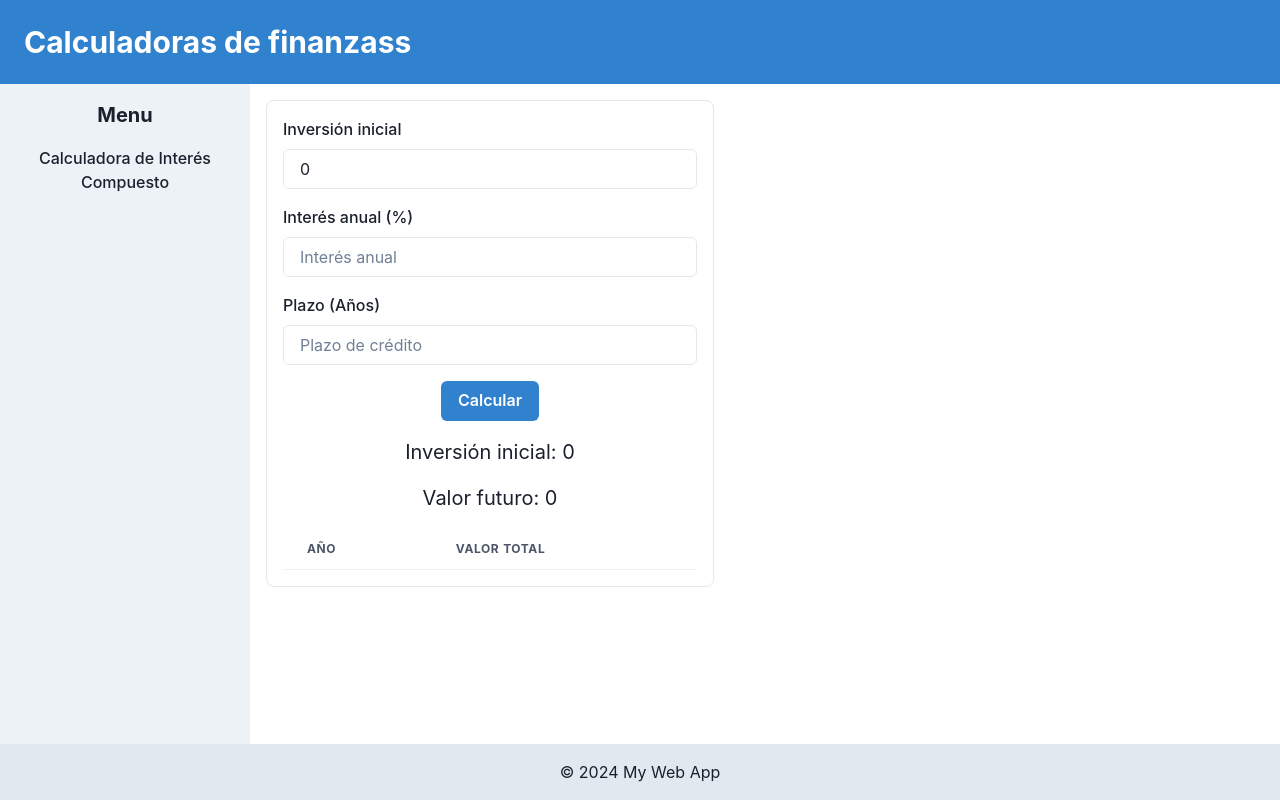
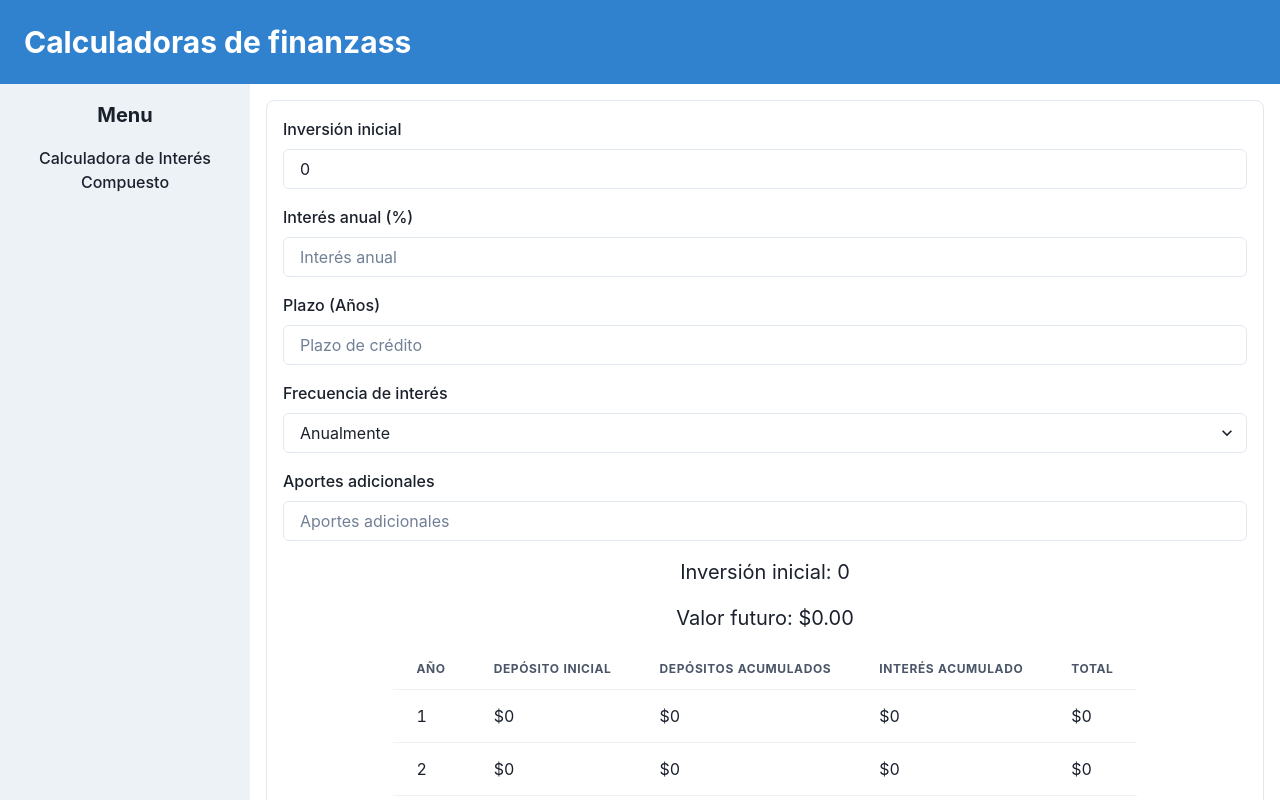
Before and after one commit to dasbego/finance-calculators, a React (Vite) app: page / in a window 1280 px wide. Shown: the top 800 px of the page. Built offline with nearby package versions, Linux system fonts and the light colour scheme.

Commit message:
Add more complex stuff

```diff
--- a/src/components/CompounInterestCalculator.tsx
+++ b/src/components/CompounInterestCalculator.tsx
@@ -1,4 +1,4 @@
-import React, { useState } from "react";
+import React, { useState, useEffect } from "react";
 import {
   Box,
   FormControl,
@@ -14,27 +14,55 @@ import {
   Tr,
   Th,
   Td,
+  Select, // Added Select component
 } from "@chakra-ui/react";
 
 const format = (val: string) => val.replace(/\B(?=(\d{3})+(?!\d))/g, ",");
 
 const CompoundInterestCalculator = () => {
   const [principal, setPrincipal] = useState<number>(0);
-  const [rate, setRate] = useState<number>(0);
-  const [years, setYears] = useState<number>(0);
+  const [rate, setRate] = useState<number>(10); // Added default value of 10
+  const [years, setYears] = useState<number>(10); // Added default value of 10
   const [result, setResult] = useState<string>("0");
   const [investmentGrowth, setInvestmentGrowth] = useState<
-    { year: number; amount: number }[]
+    {
+      year: number;
+      initDeposit: number;
+      accumulatedDeposits: number;
+      accumulatedInterest: number;
+      total: number;
+    }[]
   >([]);
+  const [frequency, setFrequency] = useState<string>("annually"); // Changed frequency state to string
+  const [additionals, setAdditionals] = useState<number>(0);
 
   const calculateCompoundInterest = () => {
-    const growthData: { year: number; amount: number }[] = [];
+    const growthData: {
+      year: number;
+      initDeposit: number;
+      accumulatedDeposits: number;
+      accumulatedInterest: number;
+      total: number;
+    }[] = [];
     let amount = principal;
+    let accumulatedDeposits = 0; // Added accumulatedDeposits variable
+    let accumulatedInterest = 0; // Added accumulatedInterest variable
     for (let i = 0; i < years; i++) {
+      const yearPrincipal = i === 0 ? 0 : growthData[i - 1].total;
       const year = i + 1;
       const interest = amount * (rate / 100);
+      accumulatedInterest += interest; // Updated accumulatedInterest
       amount += interest;
-      growthData.push({ year, amount: parseInt(amount.toFixed(2)) });
+      accumulatedDeposits += additionals; // Updated accumulatedDeposits
+      amount += accumulatedDeposits * getFrequencyMultiplier(frequency); // Adjusted calculation based on frequency
+      const total = parseInt(amount.toFixed(2));
+      growthData.push({
+        year,
+        initDeposit: principal,
+        accumulatedDeposits,
+        accumulatedInterest,
+        total,
+      });
     }
     setInvestmentGrowth(growthData);
     const formattedResult = new Intl.NumberFormat("en-US", {
@@ -44,8 +72,27 @@ const CompoundInterestCalculator = () => {
     setResult(formattedResult);
   };
 
+  useEffect(() => {
+    calculateCompoundInterest();
+  }, [principal, rate, years, frequency, additionals]);
+
+  const getFrequencyMultiplier = (frequency: string) => {
+    switch (frequency) {
+      case "annually":
+        return 1;
+      case "monthly":
+        return 12;
+      case "weekly":
+        return 52;
+      case "daily":
+        return 365;
+      default:
+        return 1;
+    }
+  };
+
   return (
-    <Box p={4} maxW="md" borderWidth="1px" borderRadius="lg" overflow="hidden">
+    <Box p={4} borderWidth="1px" borderRadius="lg" overflow="hidden">
       <VStack spacing={4}>
         <FormControl id="principal">
           <FormLabel>Inversión inicial</FormLabel>
@@ -74,34 +121,62 @@ const CompoundInterestCalculator = () => {
             min={0}
             onChange={(valueString) => setYears(parseFloat(valueString))}
           >
-            <NumberInputField placeholder="Plazo de crédito" />
+            <NumberInputField placeholder="Plazo de crédito" value={years} />
           </NumberInput>
         </FormControl>
-        <Button colorScheme="blue" onClick={calculateCompoundInterest}>
-          Calcular
-        </Button>
+        <FormControl id="frequency">
+          <FormLabel>Frecuencia de interés</FormLabel>
+          <Select
+            value={frequency}
+            onChange={(e) => setFrequency(e.target.value)}
+          >
+            <option value="annually">Anualmente</option>
+            <option value="monthly">Mensualmente</option>
+            <option value="weekly">Semanalmente</option>
+            <option value="daily">Diariamente</option>
+          </Select>
+        </FormControl>
+        <FormControl id="additionals">
+          <FormLabel>Aportes adicionales</FormLabel>
+          <NumberInput
+            min={0}
+            onChange={(valueString) => setAdditionals(parseFloat(valueString))}
+            placeholder="Aportes adicionales" // Added placeholder
+          >
+            <NumberInputField placeholder="Aportes adicionales" />
+          </NumberInput>
+        </FormControl>
+        {/* Removed Calculate button */}
         {result && (
           <>
             <Text fontSize="xl">
               Inversión inicial: {format(principal.toString())}
             </Text>
             <Text fontSize="xl">Valor futuro: {result}</Text>
+            <Box overflowX="auto">
               <Table variant="simple">
                 <Thead>
                   <Tr>
                     <Th>Año</Th>
-                  <Th>Valor Total</Th>
+                    <Th>Depósito Inicial</Th>
+                    <Th>Depósitos Acumulados</Th>
+                    <Th>Interés Acumulado</Th>
+                    <Th>Total</Th>
                   </Tr>
                 </Thead>
                 <Tbody>
                   {investmentGrowth.map((data) => (
                     <Tr key={data.year}>
                       <Td>{data.year}</Td>
-                    <Td>${format(data.amount.toString())}</Td>
+                      <Td>${format(data.initDeposit.toString())}</Td>
+                      <Td>${format(data.accumulatedDeposits.toString())}</Td>
+                      <Td>${format(data.accumulatedInterest.toString())}</Td>
+                      <Td>${format(data.total.toString())}</Td>
                     </Tr>
                   ))}
                 </Tbody>
               </Table>
+            </Box>
           </>
         )}
       </VStack>
```
Lines whose indentation alone changed are shown as unchanged.
